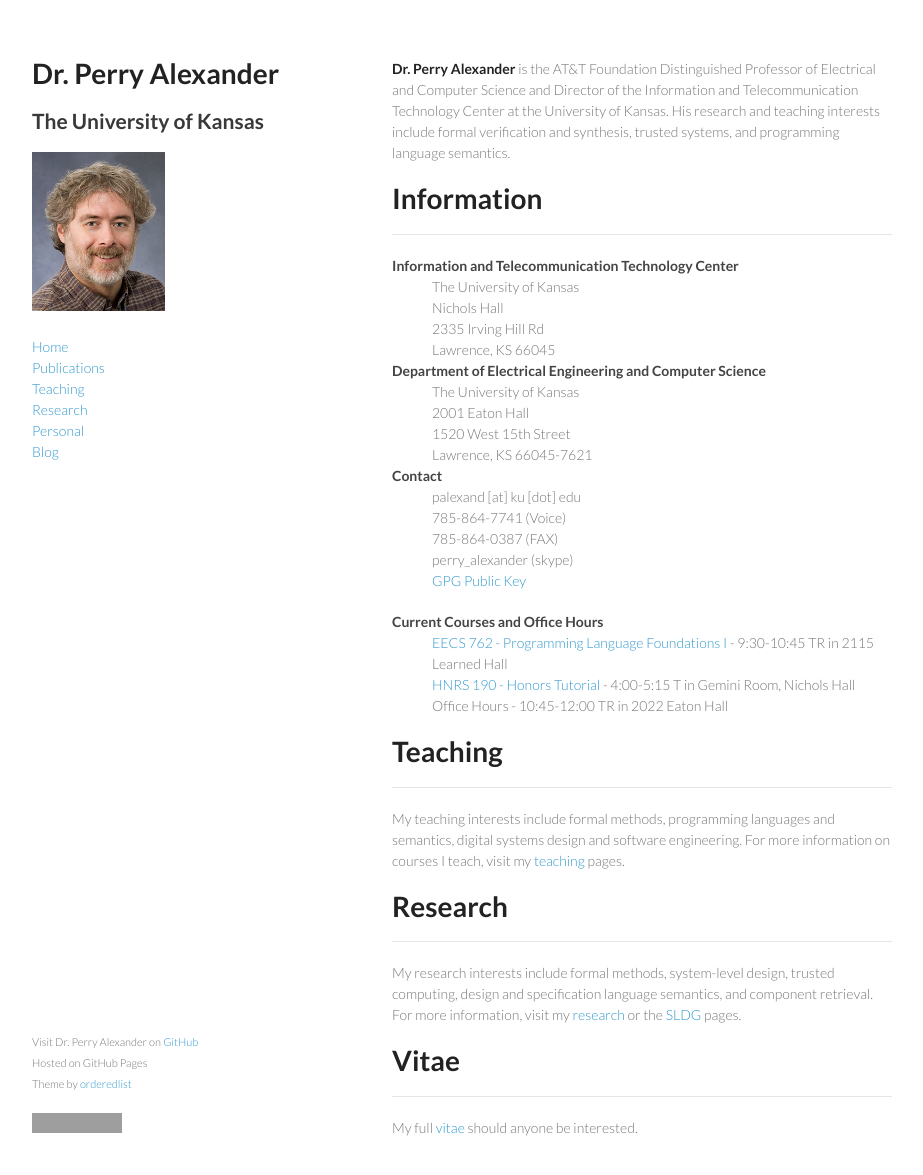
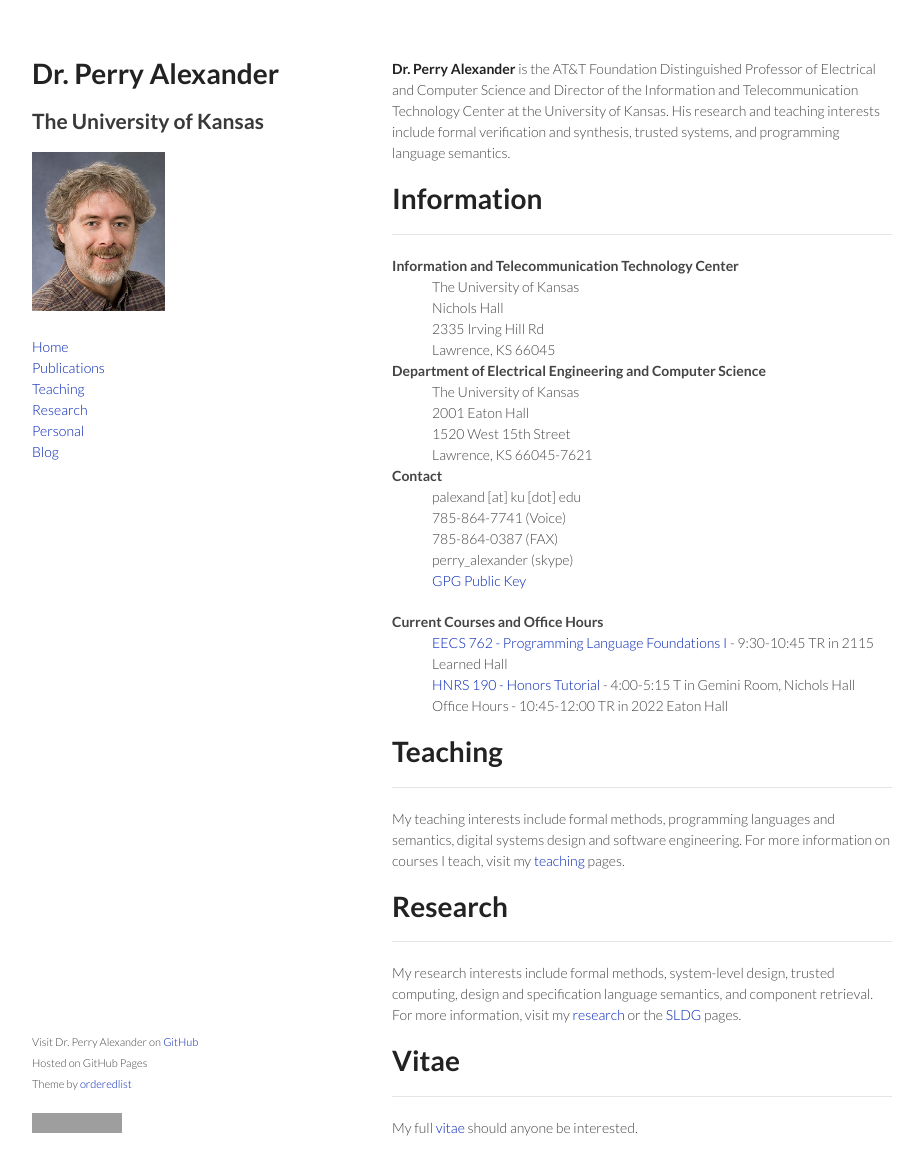
Before and after one commit to palexand/palexand.github.io, a Jekyll site: the page built from index.md, in a window 1280 px wide and 1208 px high. Shown: the top 1175 px of the window, without its empty margins (178-1101 px from the left). Built offline with Jekyll 4.4.1, drawn with Linux system fonts in a browser that asks for light colours; grey boxes are pictures that could not be loaded.

Commit message:
updating style sheet for website

```diff
--- a/stylesheets/styles.css
+++ b/stylesheets/styles.css
@@ -3,7 +3,7 @@
 body {
   padding:50px;
   font:14px/1.5 Lato, "Helvetica Neue", Helvetica, Arial, sans-serif;
-  color:#777;
+  color:#444;
   font-weight:300;
 }
 
@@ -33,7 +33,7 @@ h3, h4, h5, h6 {
 }
 
 a {
-  color:#39c;
+  color:#0022B4;
   font-weight:400;
   text-decoration:none;
 }
```
